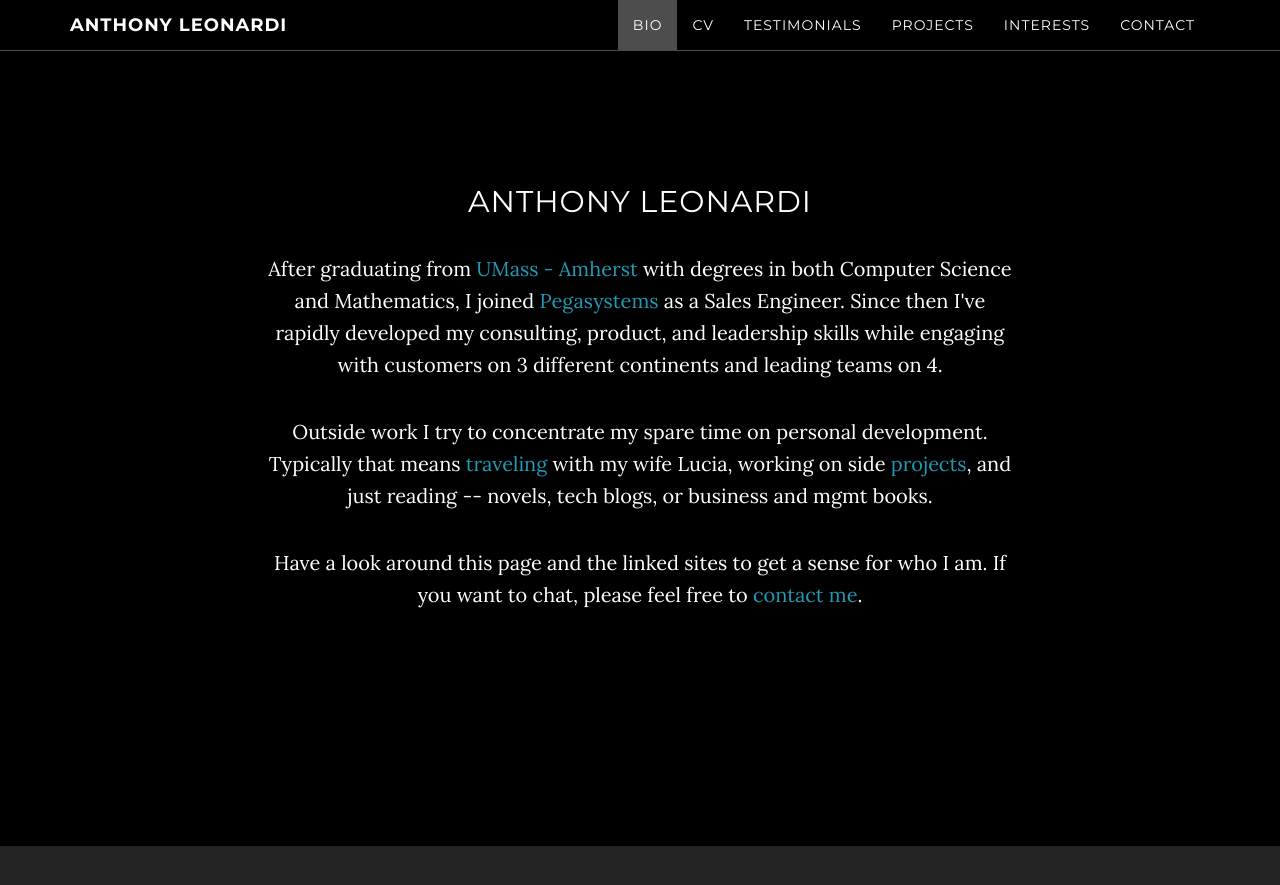
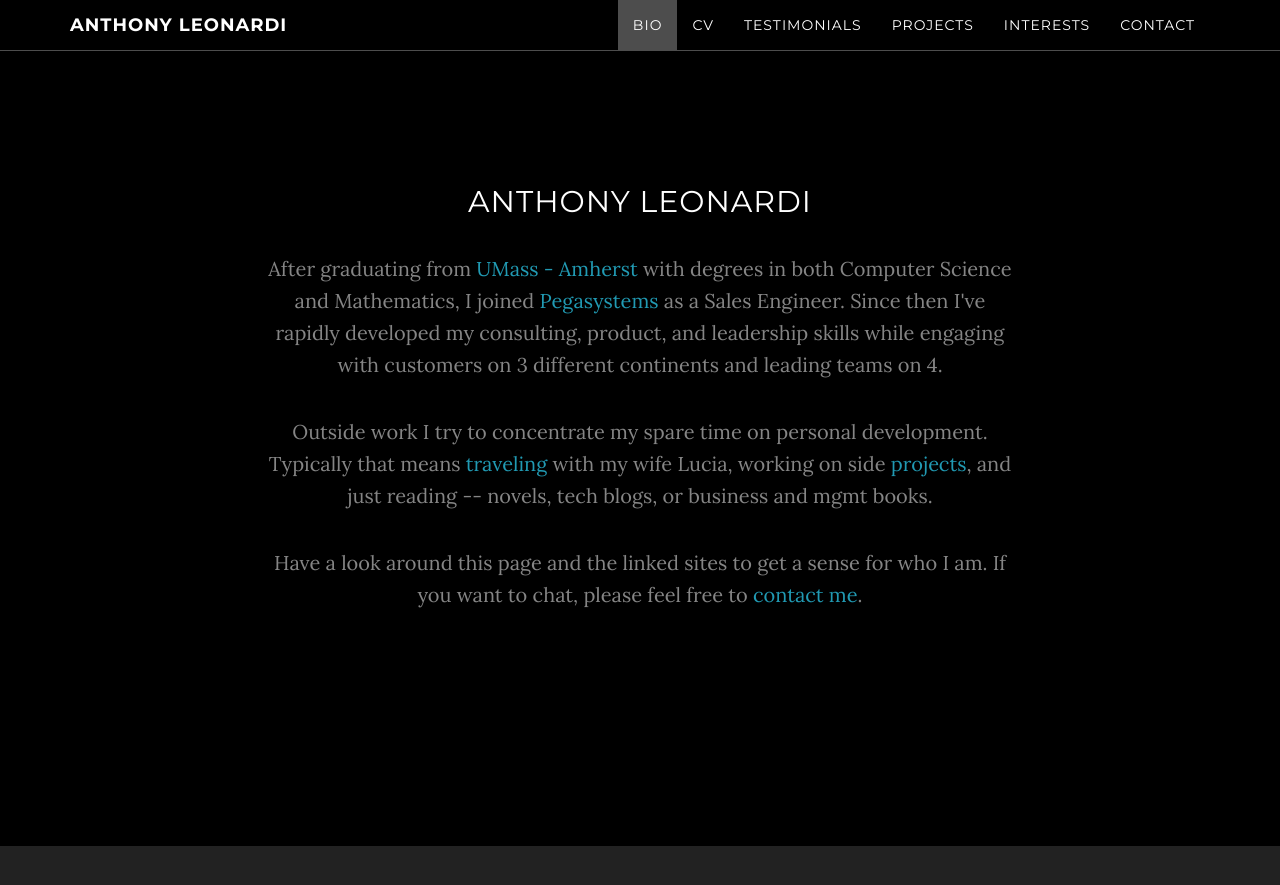
Before and after one commit to AJLeonardi/AJLeonardi, a Jekyll site: the page built from index.html, in a window 1280 px wide and 900 px high, scrolled down 915 px. Shown: the top 885 px of the window. Built offline with Jekyll 4.4.1, drawn with Linux system fonts in a browser that asks for light colours.

Commit message:
updated some text color and a couple other things.

```diff
--- a/_config.yml
+++ b/_config.yml
@@ -9,6 +9,7 @@ color:
   primary-dark: '#000000'
   primary-light: '#222222'
   links: '#219ab3'
+  text-on-black: '#858585'
 
 # Footer settings
 footer: Anthony Leonardi
--- a/_includes/Testimonials.html
+++ b/_includes/Testimonials.html
@@ -3,9 +3,9 @@
     <div class="row">
         <div class="col-lg-8 col-lg-offset-2">
             <h2>Testimonials</h2>
-            <p style='color: #555555;'>"Anthony has an aptitude for aesthetics and understanding clients that makes him stand out from the thousands of Sales Consultants that have passed through my company. “ - <a target='-_blank' href="https://www.linkedin.com/pub/stacy-flores/8/934/623">Stacy Flores</a></p>
-            <p style='color: #555555;'>"He's a leader on any team, and a key SME to start with when building a team. A true pleasure to work with.” - <a target='_blank' href='https://www.linkedin.com/pub/chuck-strahlendorff/0/736/7b8'>Chuck Strahlendorff</a></p>
-            <p style='color: #555555;'>"I believe Anthony is one of the brightest minds I have come across in a very long time.” - <a target='_blank' href='https://www.linkedin.com/in/bobbeaver'>Bob Beaver</a></p>
+            <p>"Anthony has an aptitude for aesthetics and understanding clients that makes him stand out from the thousands of Sales Consultants that have passed through my company. “ - <a target='-_blank' href="https://www.linkedin.com/pub/stacy-flores/8/934/623">Stacy Flores</a></p>
+            <p>"He's a leader on any team, and a key SME to start with when building a team. A true pleasure to work with.” - <a target='_blank' href='https://www.linkedin.com/pub/chuck-strahlendorff/0/736/7b8'>Chuck Strahlendorff</a></p>
+            <p>"I believe Anthony is one of the brightest minds I have come across in a very long time.” - <a target='_blank' href='https://www.linkedin.com/in/bobbeaver'>Bob Beaver</a></p>
 
         </div>
     </div>
--- a/_includes/css/grayscale.css
+++ b/_includes/css/grayscale.css
@@ -34,6 +34,7 @@ p {
     margin: 0 0 25px;
     font-size: 18px;
     line-height: 1.5;
+    color: {{ site.color.text-on-black }};
 }
 
 @media(min-width:767px) {
@@ -161,6 +162,7 @@ a:focus {
 
 .intro .intro-body .intro-text {
     font-size: 18px;
+    color: #ffffff;
 }
 
 @media(min-width:767px) {
@@ -175,6 +177,7 @@ a:focus {
 
     .intro .intro-body .intro-text {
         font-size: 25px;
+        color: #ffffff;
     }
 }
 
@@ -384,6 +387,7 @@ body {
 
 .vert-element>.sub-header{
   font-size: 115%;
+  color: #fff;
 }
 
 .vert-element>h3{
```
